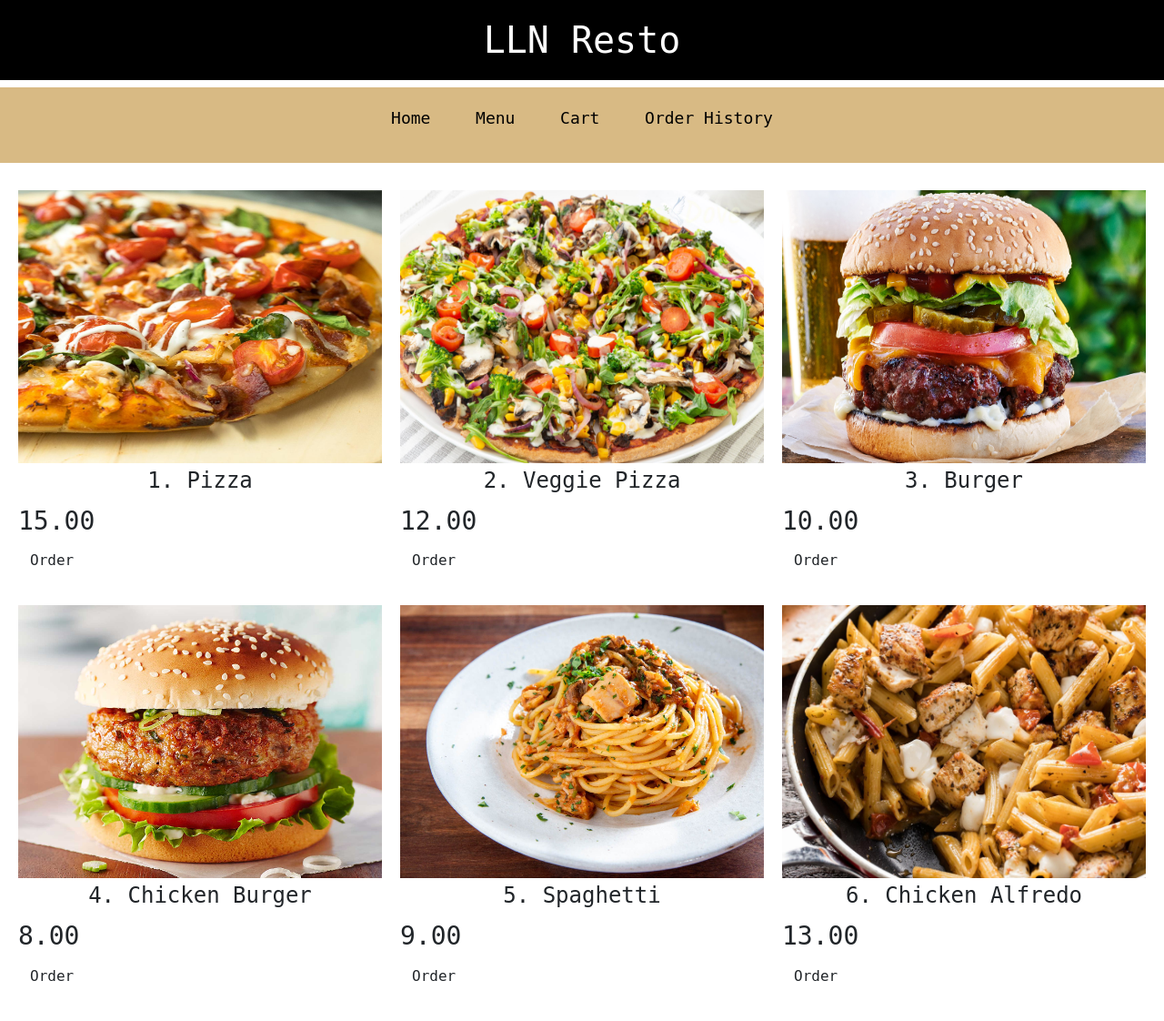
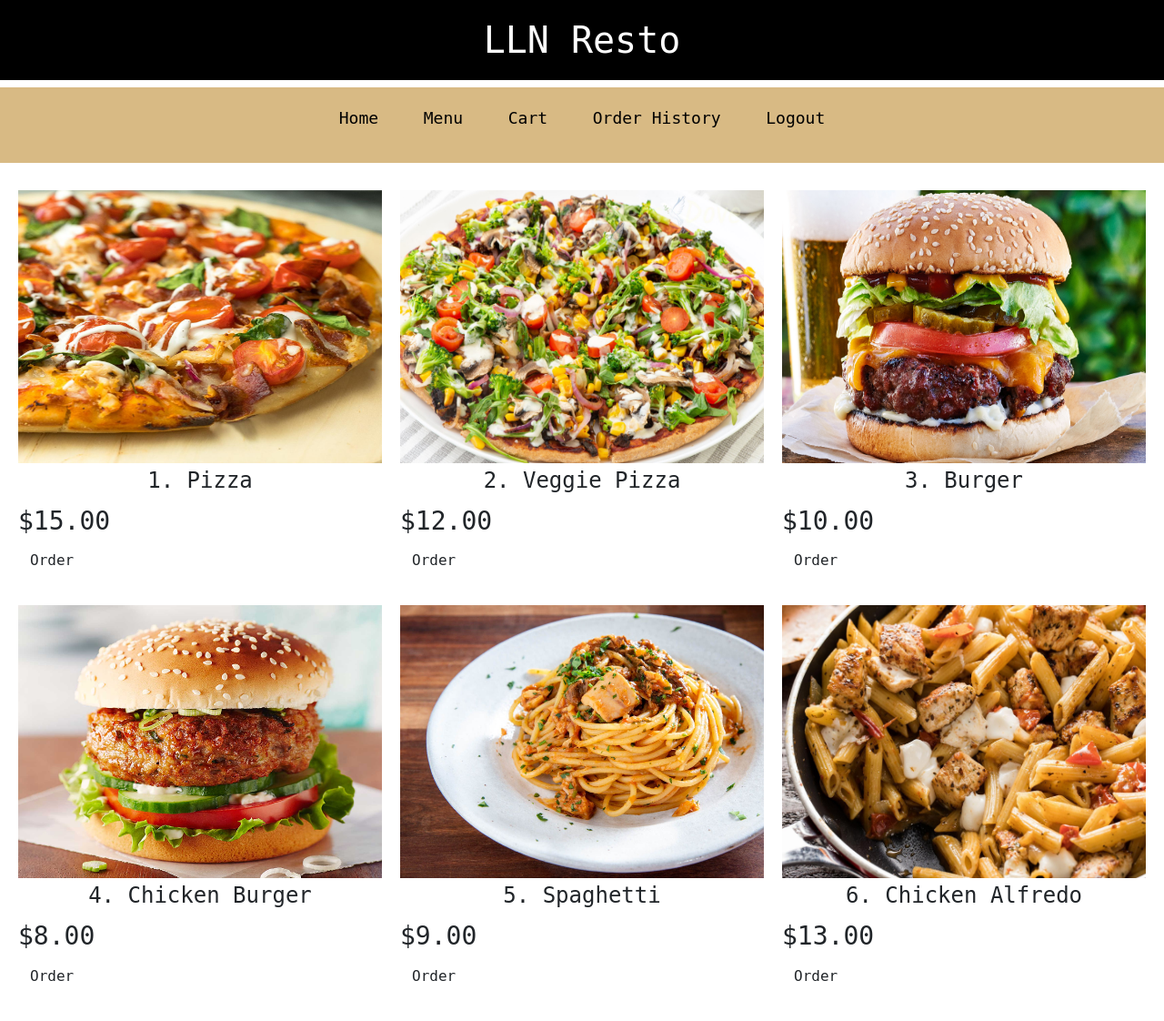
Before and after one commit to LaureanoG/databaseProject, a Flask app: page /menuCustomer in a window 1280 px wide. Shown: the whole page at 91% size. Run offline with Flask 2, Linux system fonts and the light colour scheme; some libraries are stand-ins or nearby versions.

Commit message:
Add files via upload

```diff
--- a/templates/addCustomerForm.html
+++ b/templates/addCustomerForm.html
@@ -15,6 +15,7 @@
         <a href="{{ url_for('homeAdmin') }}"><li>Home</li></a>
         <a href="{{ url_for('menuAdmin') }}"><li>Menu</li></a>
         <a href="{{ url_for('manageCustomers')}}"><li>Manage Customers</li></a>
+        <a href="{{ url_for('logout')}}"><li>Logout</li></a>
     </ul>
 </nav>
 
--- a/templates/admin.html
+++ b/templates/admin.html
@@ -15,6 +15,7 @@
         <a href="{{ url_for('homeAdmin') }}"><li>Home</li></a>
         <a href="{{ url_for('menuAdmin') }}"><li>Menu</li></a>
         <a href="{{ url_for('manageCustomers')}}"><li>Manage Customers</li></a>
+        <a href="{{ url_for('logout')}}"><li>Logout</li></a>
     </ul>
 </nav>
 
--- a/templates/cart.html
+++ b/templates/cart.html
@@ -15,6 +15,7 @@
         <a href="{{ url_for('menuCustomer') }}"><li>Menu</li></a>
         <a href="{{ url_for('cart') }}"><li>Cart</li></a>
         <a href="{{ url_for('orderHistory') }}"><li>Order History</li></a>
+        <a href="{{ url_for('logout')}}"><li>Logout</li></a>
     </ul>
 </nav>
 
--- a/templates/homeAdmin.html
+++ b/templates/homeAdmin.html
@@ -15,6 +15,7 @@
         <a href="{{ url_for('homeAdmin') }}"><li>Home</li></a>
         <a href="{{ url_for('menuAdmin') }}"><li>Menu</li></a>
         <a href="{{ url_for('manageCustomers')}}"><li>Manage Customers</li></a>
+        <a href="{{ url_for('logout')}}"><li>Logout</li></a>
     </ul>
 </nav>
 
--- a/templates/homeCustomer.html
+++ b/templates/homeCustomer.html
@@ -16,6 +16,7 @@
         <a href="{{ url_for('menuCustomer') }}"><li>Menu</li></a>
         <a href="{{ url_for('cart') }}"><li>Cart</li></a>
         <a href="{{ url_for('orderHistory') }}"><li>Order History</li></a>
+        <a href="{{ url_for('logout')}}"><li>Logout</li></a>
     </ul>
 </nav>
 
--- a/templates/manageCustomers.html
+++ b/templates/manageCustomers.html
@@ -15,6 +15,7 @@
         <a href="{{ url_for('homeAdmin') }}"><li>Home</li></a>
         <a href="{{ url_for('menuAdmin') }}"><li>Menu</li></a>
         <a href="{{ url_for('manageCustomers')}}"><li>Manage Customers</li></a>
+        <a href="{{ url_for('logout')}}"><li>Logout</li></a>
     </ul>
 </nav>
 
--- a/templates/menuAdmin.html
+++ b/templates/menuAdmin.html
@@ -14,6 +14,7 @@
         <a href="{{ url_for('homeAdmin') }}"><li>Home</li></a>
         <a href="{{ url_for('menuAdmin') }}"><li>Menu</li></a>
         <a href="{{ url_for('manageCustomers')}}"><li>Manage Customers</li></a>
+        <a href="{{ url_for('logout')}}"><li>Logout</li></a>
     </ul>
 </nav>
 
--- a/templates/menuCustomer.html
+++ b/templates/menuCustomer.html
@@ -17,6 +17,7 @@
         <a href="{{ url_for('menuCustomer') }}"><li>Menu</li></a>
         <a href="{{ url_for('cart') }}"><li>Cart</li></a>
         <a href="{{ url_for('orderHistory') }}"><li>Order History</li></a>
+        <a href="{{ url_for('logout')}}"><li>Logout</li></a>
     </ul>
 </nav>
 
@@ -24,37 +25,37 @@
     <div class="item">
         <image src="{{url_for('static', filename='images/pizza1.jpg')}}" height="300" width="350">
         <h4>1. Pizza</h4>
-            <h3>15.00</h3>
+            <h3>$15.00</h3>
         <a href="{{ url_for('cart', food='Pizza') }}" class= "btn btn-default" type="submit" value="Order">Order</a>
     </div>
     <div class="item">
         <image src="{{url_for('static', filename='images/pizza2.jpg')}}" height="300" width="350">
         <h4>2. Veggie Pizza</h4>
-            <h3>12.00</h3>
+            <h3>$12.00</h3>
         <a href="{{ url_for('cart', food='Veggie Pizza') }}" class= "btn btn-default" type="submit" value="Order">Order</a>
     </div>
     <div class="item">
         <image src="{{url_for('static', filename='images/burger1.jpg')}}" height="300" width="350">
         <h4>3. Burger</h4>
-            <h3>10.00</h3>
+            <h3>$10.00</h3>
         <a href="{{ url_for('cart', food='Burger') }}" class= "btn btn-default" type="submit" value="Order">Order</a>
     </div>
     <div class="item">
         <image src="{{url_for('static', filename='images/burger2.jpg')}}" height="300" width="350">
         <h4>4. Chicken Burger</h4>
-            <h3>8.00</h3>
+            <h3>$8.00</h3>
         <a href="{{ url_for('cart', food='Chicken Burger') }}" class= "btn btn-default" type="submit" value="Order">Order</a>
     </div>
     <div class="item">
         <image src="{{url_for('static', filename='images/pasta1.jpg')}}" height="300" width="350">
         <h4>5. Spaghetti</h4>
-            <h3>9.00</h3>
+            <h3>$9.00</h3>
         <a href="{{ url_for('cart', food='Spaghetti') }}" class= "btn btn-default" type="submit" value="Order">Order</a>
     </div>
     <div class="item">
         <image src="{{url_for('static', filename='images/pasta2.jpg')}}" height="300" width="350">
         <h4>6. Chicken Alfredo</h4>
-            <h3>13.00</h3>
+            <h3>$13.00</h3>
             <a href="{{ url_for('cart', food='Chicken Alfredo') }}" class= "btn btn-default" type="submit" value="Order">Order</a>
     </div>
     <script src="https://code.jquery.com/jquery-3.3.1.slim.min.js" integrity="sha384-q8i/X+965DzO0rT7abK41JStQIAqVgRVzpbzo5smXKp4YfRvH+8abtTE1Pi6jizo" crossorigin="anonymous"></script>
--- a/templates/orderHistory.html
+++ b/templates/orderHistory.html
@@ -16,6 +16,7 @@
         <a href="{{ url_for('menuCustomer') }}"><li>Menu</li></a>
         <a href="{{ url_for('cart') }}"><li>Cart</li></a>
         <a href="{{ url_for('orderHistory') }}"><li>Order History</li></a>
+        <a href="{{ url_for('logout')}}"><li>Logout</li></a>
     </ul>
 </nav>
 
```
